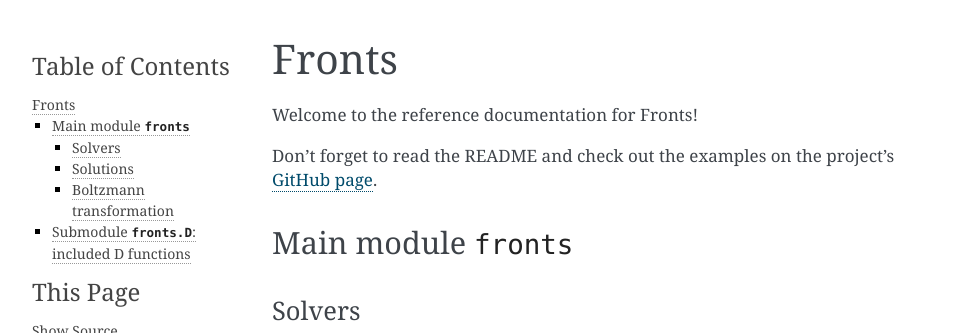
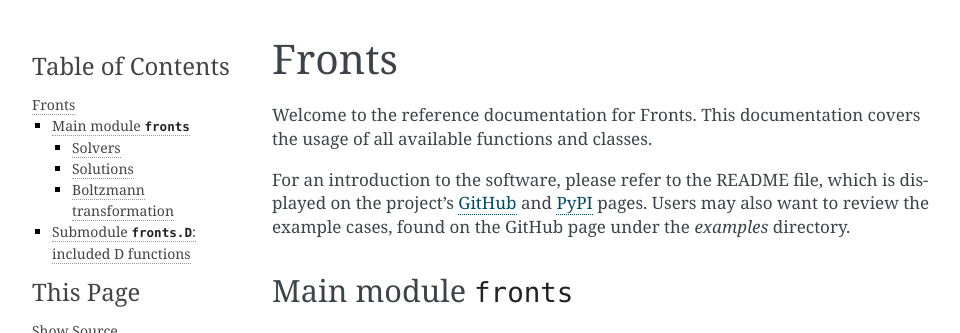
Before and after one commit to gerlero/fronts, a Sphinx documentation site: the page built from doc/source/index.rst, in a window 1280 px wide, cut to the strip 0-333 px from the top of the page. Shown: the whole strip, without its empty margins (148-1108 px from the left). Built offline with Sphinx 7.4.7, drawn with Linux system fonts in a browser that asks for light colours.

Commit message:
Update introductory text in reference documentation

```diff
--- a/doc/source/index.rst
+++ b/doc/source/index.rst
@@ -1,9 +1,9 @@
 Fronts
 ======
 
-Welcome to the reference documentation for Fronts!
+Welcome to the reference documentation for Fronts. This documentation covers the usage of all available functions and classes.
 
-Don't forget to read the README and check out the examples on the project's `GitHub page <http://github.com/gerlero/fronts>`_.
+For an introduction to the software, please refer to the README file, which is displayed on the project's `GitHub <http://github.com/gerlero/fronts>`_ and `PyPI <https://pypi.org/project/fronts>`_ pages. Users may also want to review the example cases, found on the GitHub page under the *examples* directory.
 
 .. currentmodule:: fronts
 
```
Also changed, not shown: CHANGELOG.md (+1 -1 lines).
